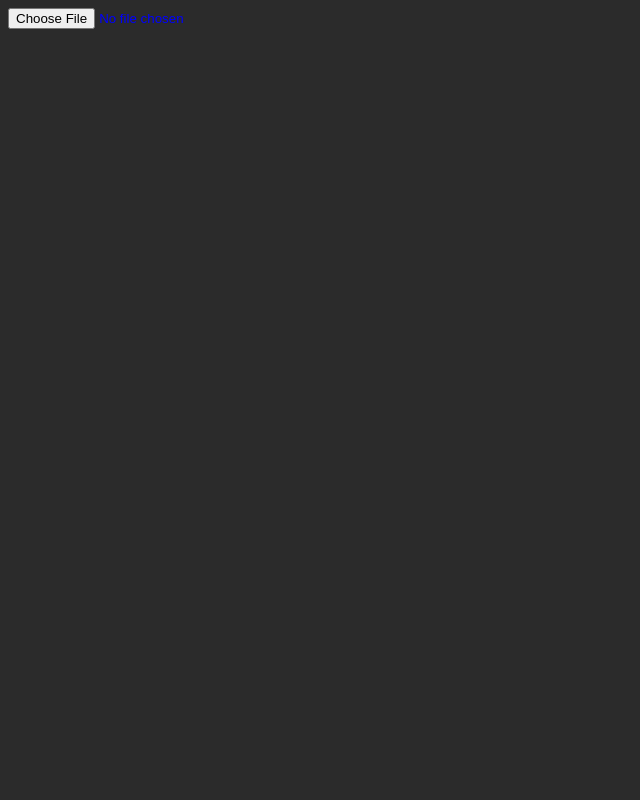
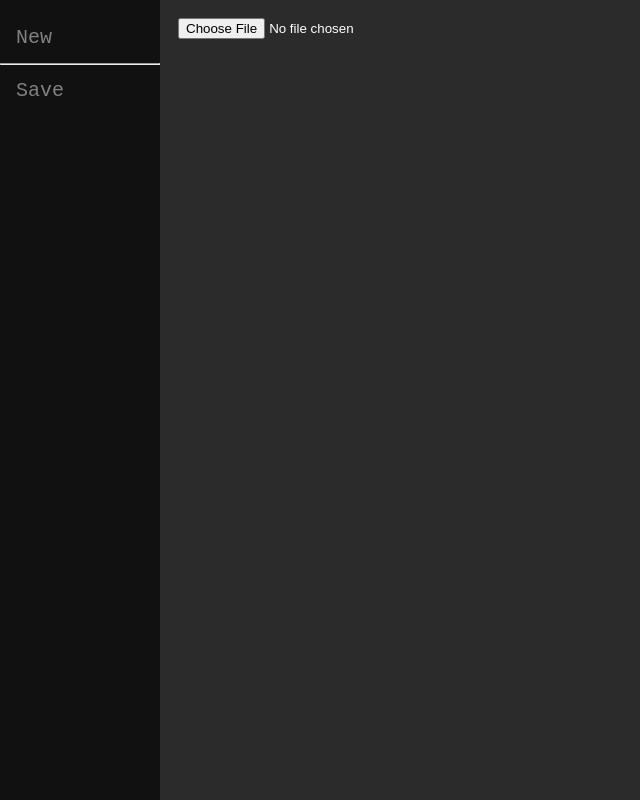
Before and after one commit to jakekgrog/redact, an Electron app: page src/mainWindow.html in a window 1200 px wide. Shown: the whole page, without its empty margins (0-640 px from the left). Drawn offline with Linux system fonts and the light colour scheme.

Commit message:
add sidenav

```diff
--- a/assets/css/main.css
+++ b/assets/css/main.css
@@ -3,5 +3,55 @@ body{
 }
 
 input[type=file]{
-    color: blue;
+    color: white;
 }
+
+.sidenav {
+    height: 100%;
+    width: 160px;
+    position: fixed;
+    z-index: 1;
+    top: 0;
+    left: 0;
+    background-color: #111;
+    overflow-x: hidden;
+    padding-top: 20px;
+}
+
+.sidenav a {
+    padding: 6px 8px 6px 16px;
+    text-decoration: none;
+    font-size: 20px;
+    color: #818181;
+    display: block;
+    font-family: 'Courier New', Courier, monospace;
+}
+
+.sidenav button{
+    padding: 6px 8px 6px 16px;
+    text-decoration: none;
+    font-size: 20px;
+    color: #818181;
+    display: block;
+    font-family: 'Courier New', Courier, monospace;
+    background-color: Transparent;
+    background-repeat:no-repeat;
+    border: none;
+    cursor:pointer;
+    overflow: hidden;
+    outline:none;
+}
+
+.sidenav button:hover{
+    color: white;
+}
+
+.sidenav a:hover {
+    color: #f1f1f1;
+}
+
+.main {
+    margin-left: 160px; /* Same as the width of the sidenav */
+    font-size: 28px; /* Increased text to enable scrolling */
+    padding: 0px 10px;
+}
--- a/main.js
+++ b/main.js
@@ -10,7 +10,7 @@ let mainWindow;
 // Listen for app to be ready
 app.on('ready', function(){
     //Create new window
-    mainWindow = new BrowserWindow({});
+    mainWindow = new BrowserWindow({width: 1200, height: 600});
     // Load html into window
     mainWindow.loadURL(url.format({
         pathname: path.join(__dirname, "src/mainWindow.html"),
@@ -18,7 +18,7 @@ app.on('ready', function(){
         slashes: true
     }));
 
-    mainWindow.webContents.toggleDevTools();
+    //mainWindow.webContents.toggleDevTools();
 
     var menu = Menu.buildFromTemplate([
         {
--- a/src/mainWindow.html
+++ b/src/mainWindow.html
@@ -5,11 +5,20 @@
     <title>Redact</title>
 </head>
 <body>
-    <div id="images"></div>
-    <canvas style="margin:auto;padding:0;position:relative;display:block;" id="imgCanvas" width="0" height="0" onclick="draw(event)"></canvas>
 
-    <input type="file" id="upload-file" name="Upload Image" value="Upload Image">
-    <input type="button" value="Save Image" onclick="download(event)" id="save">
+    <div class="sidenav">
+        <button onclick="clearCanvas(event)">New</button>
+        <hr>
+        <button onclick="download(event)">Save</button>
+    </div>
+
+    <div class="main">
+        <canvas style="margin:auto;padding:0;position:relative;display:block;" id="imgCanvas" width="0" height="0" onclick="draw(event)"></canvas>
+
+        <input type="file" id="upload-file" name="Upload Image" value="Upload Image">
+    </div>
+
+
 
     <script type="text/javascript" charset="utf-8">
 
@@ -29,7 +38,6 @@
         let endx = 0;
         let endy = 0;
 
-        document.getElementById("save").style.visibility = "hidden";
 
         const uploadFile = document.getElementById('upload-file');
 
@@ -51,8 +59,7 @@
                     canvas.height = img.height;
                     context.drawImage(img, 0, 0, canvas.width, canvas.height);
                 }
-                uploadFile.style.display = "none";
-                document.getElementById("save").style.visibility = "visible";
+                uploadFile.style.visibility = "hidden";
             }, false);
         });
 
@@ -116,6 +123,13 @@
                 throw err;
             });
         }
+
+        function clearCanvas(e){
+            context.clearRect(0, 0, canvas.width, canvas.height);
+            canvas.width = 0;
+            canvas.height = 0;
+            uploadFile.style.visibility = "visible";
+        }
     </script>
 </body>
 </html>
```
Also changed, not shown: helpcommand-edited.jpg (deleted).
